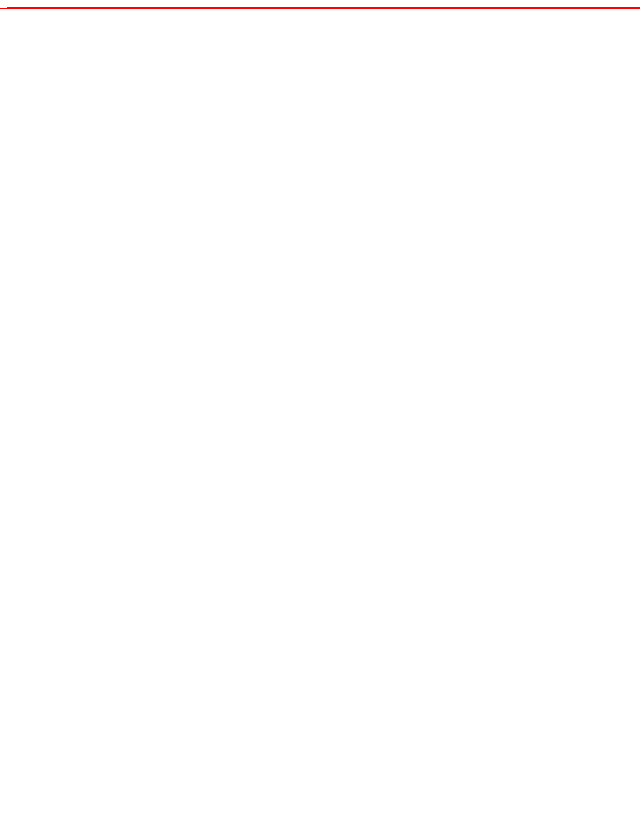
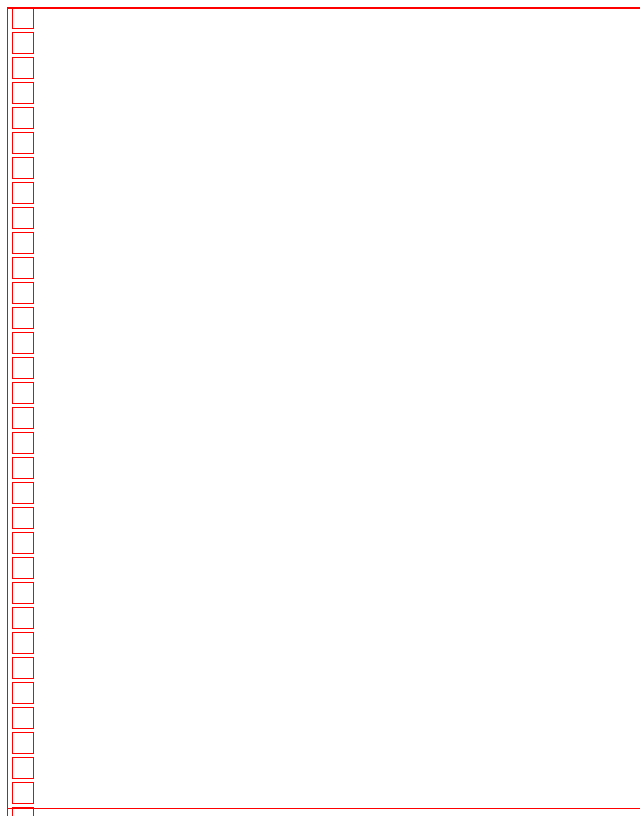
Before and after one commit to ki-me-o/etch-a-sketch, a plain HTML site: page index.html in a window 1280 px wide. Shown: the top 816 px of the page, without its empty margins (0-640 px from the left). Drawn offline with Linux system fonts and the light colour scheme.

Commit message:
Add arbitrary width to drawspace divs for easier viewing

```diff
--- a/styles.css
+++ b/styles.css
@@ -1,3 +1,17 @@
 * {
     outline: 1px solid red;
 }
+
+body {
+    width: 100%;
+    height: 100vh;
+    font-family: 'Segoe UI', Tahoma, Geneva, Verdana, sans-serif;
+    font-size: 18px;
+
+}
+
+.drawspace div {
+    width: 20px;
+    height: 20px;
+    margin: 5px;
+}
```
